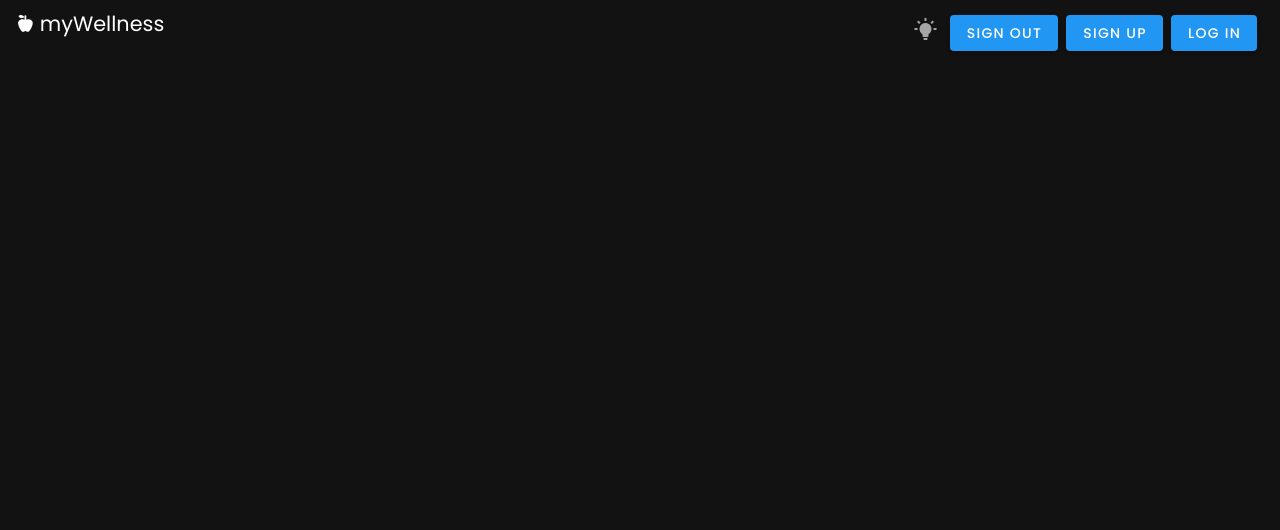
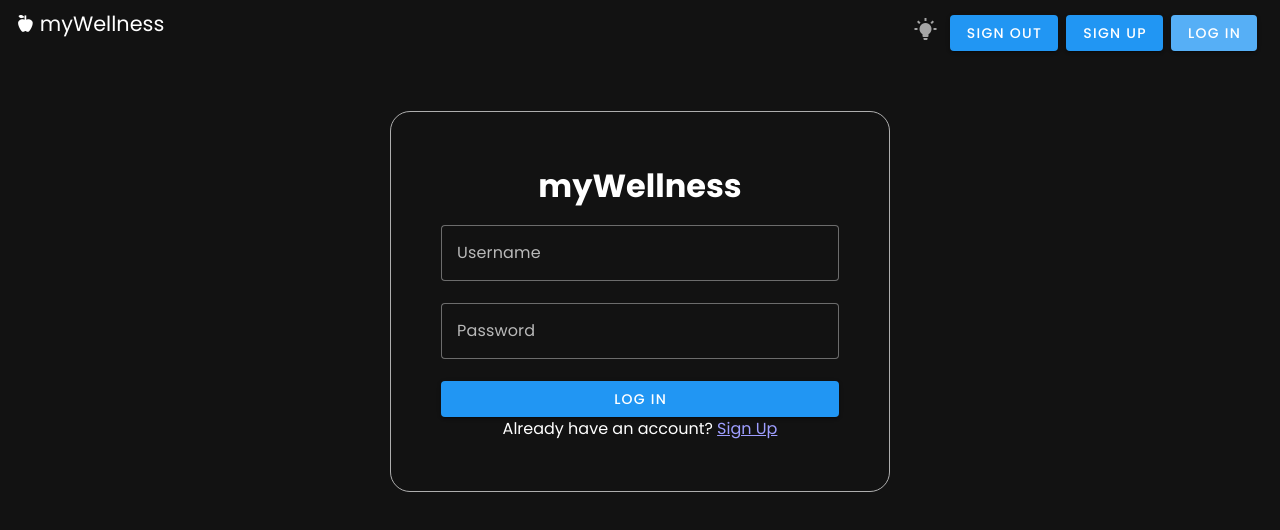
Before and after one commit to helentran64/myWellness, a Vue app in the folder client/: page /login in a window 1280 px wide. Shown: the top 530 px of the page. Built offline with nearby package versions, Linux system fonts and the light colour scheme.

Commit message:
implemented login functionality #5

```diff
--- a/client/src/App.vue
+++ b/client/src/App.vue
@@ -24,7 +24,7 @@ function toggleTheme() {
             <v-btn color="primary" class="mr-2">Sign Out</v-btn>
             <!-- Only see sign up and log in button if the user is signed out -->
             <v-btn color="primary" class="mr-2" to="/signup">Sign up</v-btn>
-            <v-btn color="primary" class="mr-2">Log In</v-btn>
+            <v-btn color="primary" class="mr-2" to="/login">Log In</v-btn>
           </span>
         </div>
       </nav>
--- a/client/src/router/index.ts
+++ b/client/src/router/index.ts
@@ -17,6 +17,11 @@ const router = createRouter({
       path: '/learn-more',
       name: 'learn-more',
       component: () => import('@/views/LearnMorePage.vue'),
+    },
+    {
+      path: '/login',
+      name: 'login',
+      component: () => import('@/views/LoginPage.vue'),
     }
   ],
 })
--- a/client/src/views/LearnMorePage.vue
+++ b/client/src/views/LearnMorePage.vue
@@ -2,7 +2,7 @@
   <div class="aboutContainer">
     <v-row>
       <v-col v-for="info in information" :key="info.title" cols="6" sm="12" md="6" class="mb-4">
-        <v-card :prepend-icon="info.icon" width="100%">
+        <v-card :prepend-icon="info.icon" width="100%" variant="outlined">
           <template v-slot:title>
             {{ info.title }}
           </template>
--- /dev/null
+++ b/client/src/views/LoginPage.vue
@@ -0,0 +1,84 @@
+<template>
+  <div class="loginContainer">
+    <h1>myWellness</h1>
+    <div class="loginFormInput">
+      <p v-if="loginError" class="loginErrorStyle">Unable to login</p>
+      <v-text-field
+        label="Username"
+        variant="outlined"
+        type="text"
+        v-model="username"
+      ></v-text-field>
+      <v-text-field
+        label="Password"
+        variant="outlined"
+        type="password"
+        v-model="password"
+      ></v-text-field>
+    </div>
+    <div class="buttonContainer">
+      <v-btn class="capitalizeButton" color="primary" @click="LogUserIn" style="width: 400px"
+        >Log in</v-btn
+      >
+    </div>
+    <div class="noAccount">
+      <p>
+        Already have an account?
+        <RouterLink to="/signup" class="router-link-item">Sign Up</RouterLink>
+      </p>
+    </div>
+  </div>
+</template>
+<script setup lang="ts">
+import { VBtn, VTextField } from 'vuetify/components'
+import { RouterLink } from 'vue-router'
+import { ref } from 'vue'
+import axios from 'axios'
+import { useRouter } from 'vue-router'
+
+const username = ref('')
+const password = ref('')
+const loginError = ref(false)
+const router = useRouter()
+async function LogUserIn() {
+  try {
+    const res = await axios.get(`http://localhost:3000/api/users/get_by_username/${username.value}`)
+    if (res.data.data.password === password.value) {
+      // Redirect to the home page if login is successful
+      router.push('/')
+    } else {
+      loginError.value = true
+    }
+  } catch {
+    loginError.value = true
+  }
+}
+</script>
+<style scoped>
+h1 {
+  text-align: center;
+}
+.loginError {
+  text-align: center;
+  color: red;
+}
+.loginContainer {
+  border: 1px solid #aeaeae;
+  width: 500px;
+  margin: 50px auto 50px auto;
+  padding: 50px;
+  border-radius: 20px;
+}
+.loginFormInput {
+  margin-top: 15px;
+}
+.noAccount {
+  display: flex;
+  justify-content: center;
+  align-items: center;
+}
+.loginErrorStyle {
+  color: red;
+  text-align: center;
+}
+</style>
```
Also changed, not shown: 2 other files (tests, documents, lock files or other folders).
